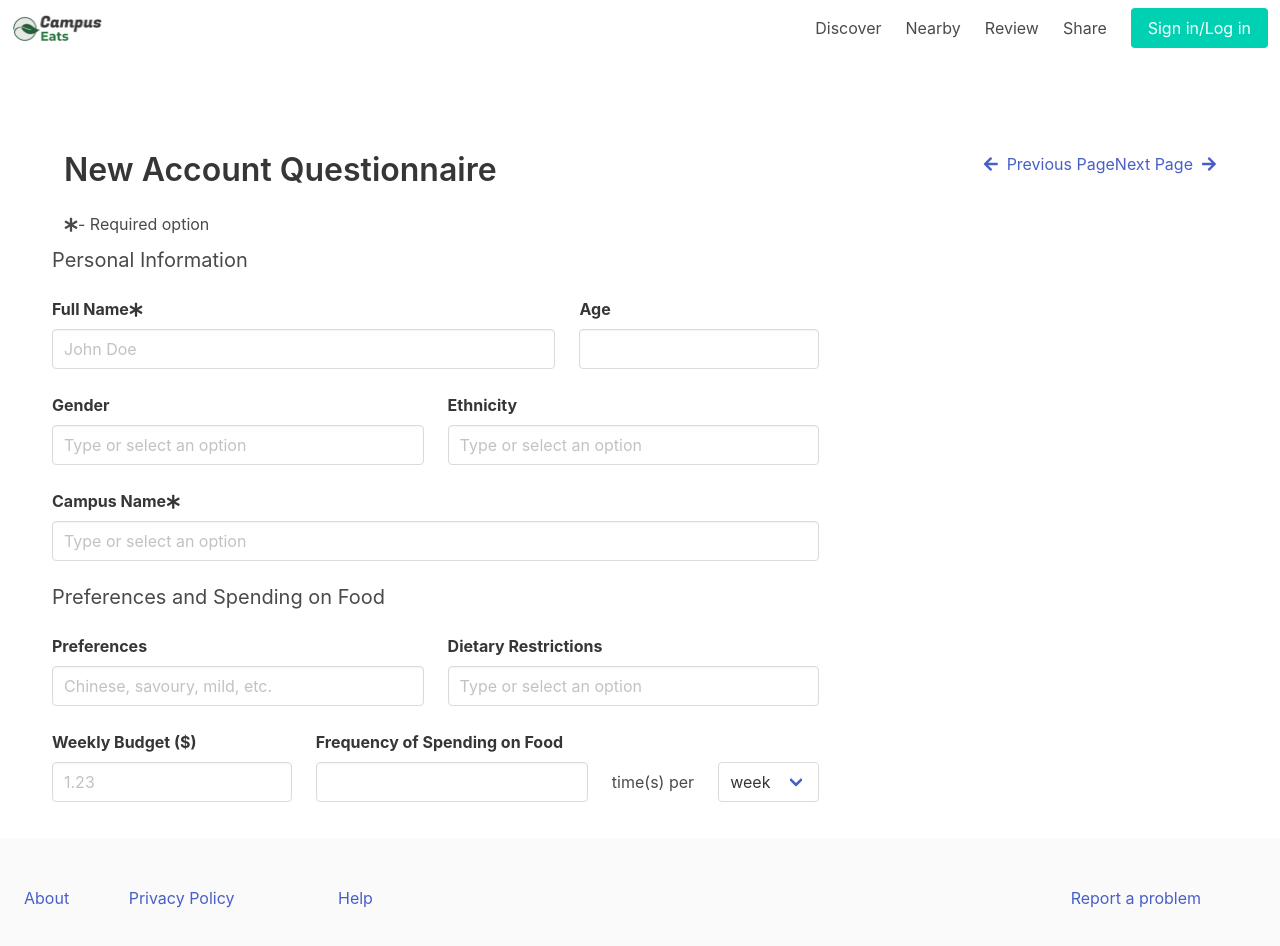
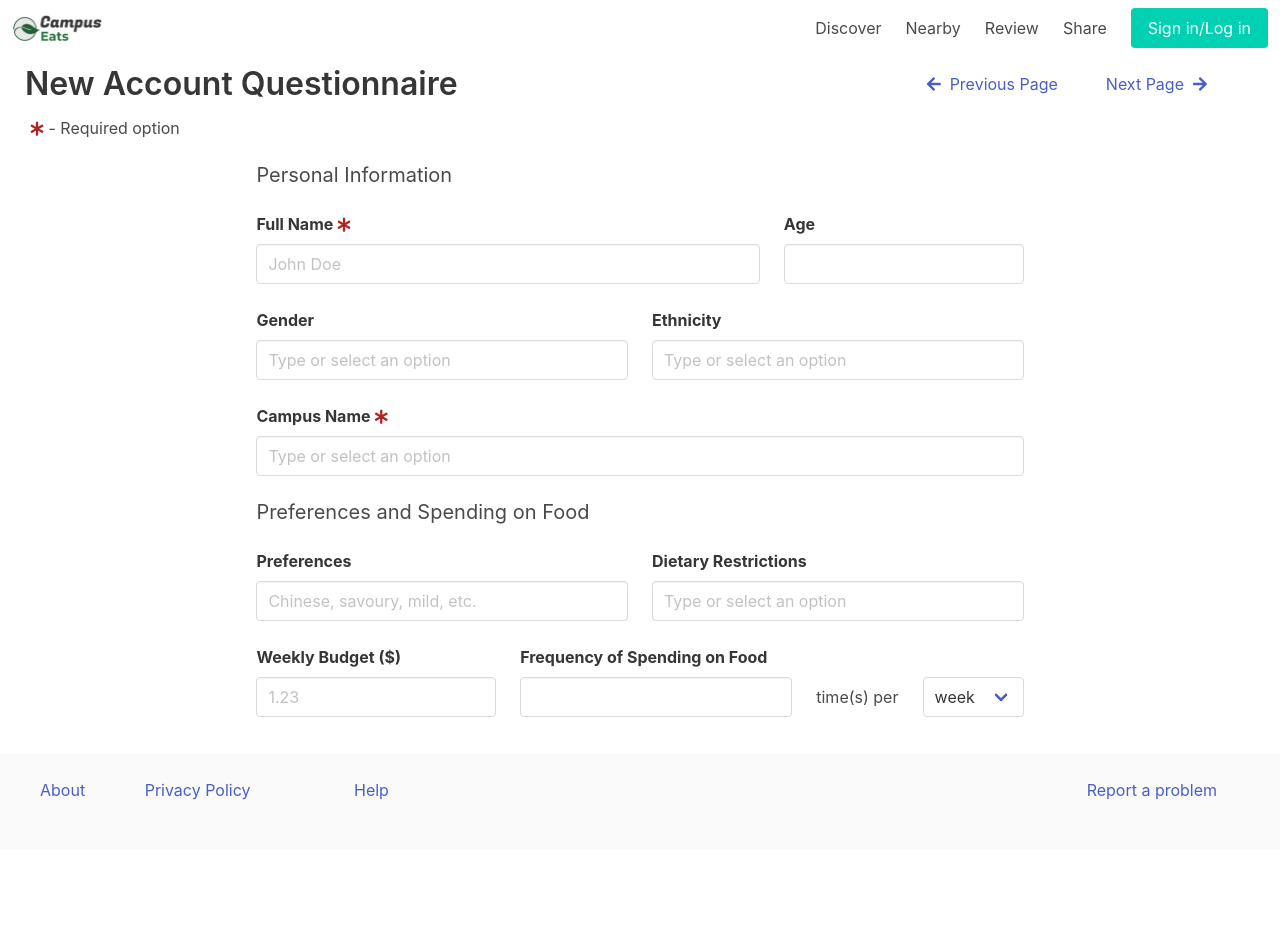
Before and after one commit to Sujan-Kandeepan/CampusEats, a React (Create React App) app: page /accSetup in a window 1280 px wide. Shown: the top 946 px of the page. After the commit the page ends 850 px from the top, so only its background shows below. Built offline with nearby package versions, Linux system fonts and the light colour scheme.

Commit message:
Integrate latest changes into account setup page using React

```diff
--- /dev/null
+++ b/src/AccSetup.css
@@ -0,0 +1,37 @@
+footer {
+  padding: 1.5rem !important;
+}
+
+footer a {
+  padding: 0 1em;
+}
+
+section {
+  margin: -1.5em 0;
+}
+
+.fa-asterisk {
+  color: firebrick;
+}
+
+.prev-next {
+  padding-right: 3em;
+}
+
+#acc-setup-page {
+  margin: 10px 25px;
+}
+
+#required {
+  margin: -10px 5px 10px 5px;
+}
+
+.questions {
+  margin: 25px auto;
+}
+
+@media only screen and (min-width: 768px) {
+  #bottom-page-nav {
+    display: none;
+  }
+}
--- a/src/AccSetup.js
+++ b/src/AccSetup.js
@@ -9,7 +9,7 @@ cards and Bulma footer look very similar to what is here.
 import React from "react";
 import Header from "./component/header.js";
 import Footer from "./component/footer.js";
-
+import './AccSetup.css';
 
 export default class AccSetup extends React.Component {
     constructor(props) {
@@ -17,17 +17,16 @@ export default class AccSetup extends React.Component {
     }
 
     render() {
-        return(
+        return (
             <React.Fragment>
                 <Header></Header>
-                        <div class="container">
-                                        <section class="section"/>
-                                        <form action="submit"/>
-                                        <div class="columns">
-                                            <div class="column is-8">
+                <div id="acc-setup-page">
+                    <form action="submit">
+                        <div class="columns level">
+                            <div class="column is-8 level-left">
                                 <h1 class="title" id="title">New Account Questionnaire</h1>
                             </div>
-                                            <div class="column is-4 has-text-right">
+                            <div class="column is-4 level-right has-text-right">
                                 <a class="prev-next" href="">
                                     <i class="fas fa-arrow-left"></i>&nbsp;&nbsp;Previous Page
                                 </a>
@@ -37,10 +36,8 @@ export default class AccSetup extends React.Component {
                             </div>
                         </div>
                         <p id="required">
-                                            <i class="fa fa-sm fa-asterisk" aria-hidden="true"></i>
-                                            - Required option
+                            <i class="fa fa-sm fa-asterisk" aria-hidden="true"></i> - Required option
                         </p>
-                                        <br/>
                         <div class="columns is-mobile">
                             <div class="questions">
                                 <h2 class="subtitle">Personal Information</h2>
@@ -48,11 +45,10 @@ export default class AccSetup extends React.Component {
                                     <div class="column is-8">
                                         <div class="field">
                                             <label class="label">
-                                                    Full Name
-                                                    <i class="fa fa-sm fa-asterisk" aria-hidden="true"></i>
+                                                Full Name <i class="fa fa-sm fa-asterisk" aria-hidden="true"></i>
                                             </label>
                                             <div class="control">
-                                                    <input class="input" type="text" placeholder="John Doe"/>
+                                                <input class="input" type="text" placeholder="John Doe" />
                                             </div>
                                         </div>
                                     </div>
@@ -60,7 +56,7 @@ export default class AccSetup extends React.Component {
                                         <div class="field">
                                             <label class="label">Age</label>
                                             <div class="control">
-                                                    <input class="input" type="number" min="0" placeholder=""/>
+                                                <input class="input" type="number" min="0" placeholder="" />
                                             </div>
                                         </div>
                                     </div>
@@ -71,7 +67,7 @@ export default class AccSetup extends React.Component {
                                             <label class="label">Gender</label>
                                             <div class="control">
                                                 <input class="input" type="text" list="gender"
-                                                    placeholder="Type or select an option"/>
+                                                    placeholder="Type or select an option" />
                                                 <datalist id="gender">
                                                     <option>Male</option>
                                                     <option>Female</option>
@@ -85,7 +81,7 @@ export default class AccSetup extends React.Component {
                                             <label class="label">Ethnicity</label>
                                             <div class="control">
                                                 <input class="input" type="text" list="ethnicity"
-                                                    placeholder="Type or select an option"/>
+                                                    placeholder="Type or select an option" />
                                                 <datalist id="ethnicity">
                                                     <option>Aboriginal</option>
                                                     <option>Arab/West Asian</option>
@@ -104,12 +100,11 @@ export default class AccSetup extends React.Component {
                                     <div class="column is-12">
                                         <div class="field">
                                             <label class="label">
-                                                    Campus Name
-                                                    <i class="fa fa-sm fa-asterisk" aria-hidden="true"></i>
+                                                Campus Name <i class="fa fa-sm fa-asterisk" aria-hidden="true"></i>
                                             </label>
                                             <div class="control">
                                                 <input class="input" type="text" list="university"
-                                                    placeholder="Type or select an option"/>
+                                                    placeholder="Type or select an option" />
                                                 <datalist id="university">
                                                     <option>McMaster University</option>
                                                 </datalist>
@@ -126,7 +121,7 @@ export default class AccSetup extends React.Component {
                                             </label>
                                             <div class="control">
                                                 <input class="input" type="text"
-                                                    placeholder="Chinese, savoury, mild, etc."/>
+                                                    placeholder="Chinese, savoury, mild, etc." />
                                             </div>
                                         </div>
                                     </div>
@@ -137,7 +132,7 @@ export default class AccSetup extends React.Component {
                                             </label>
                                             <div class="control">
                                                 <input class="input" type="text" list="dietary-restrictions"
-                                                    placeholder="Type or select an option"/>
+                                                    placeholder="Type or select an option" />
                                                 <datalist id="dietary-restrictions">
                                                     <option>Halal</option>
                                                     <option>Kosher</option>
@@ -159,7 +154,7 @@ export default class AccSetup extends React.Component {
                                                 Weekly Budget ($)
                                             </label>
                                             <div class="control">
-                                                    <input class="input" type="number" min="0" placeholder="1.23"/>
+                                                <input class="input" type="number" min="0" placeholder="1.23" />
                                             </div>
                                         </div>
                                     </div>
@@ -171,7 +166,7 @@ export default class AccSetup extends React.Component {
                                             <div class="control">
                                                 <div class="level is-mobile">
                                                     <div class="level-left">
-                                                        <input class="input" type="number" min="0" placeholder=""/>
+                                                        <input class="input" type="number" min="0" placeholder="" />
                                                     </div>
                                                     &ensp;time(s) per&ensp;
                                                     <div class="level-right">
@@ -191,9 +186,16 @@ export default class AccSetup extends React.Component {
                                 </div>
                             </div>
                         </div>
-
+                        <div class="has-text-right" id="bottom-page-nav">
+                            <a class="prev-next" href="">
+                                <i class="fas fa-arrow-left"></i>&nbsp;&nbsp;Previous Page
+                            </a>
+                            <a class="prev-next" href="">
+                                Next Page&nbsp;&nbsp;<i class="fas fa-arrow-right"></i>
+                            </a>
                         </div>
-                     <br/><br/>
+                    </form>
+                </div>
                 <Footer></Footer>
             </React.Fragment>
         )
```
Lines whose indentation alone changed are shown as unchanged.
